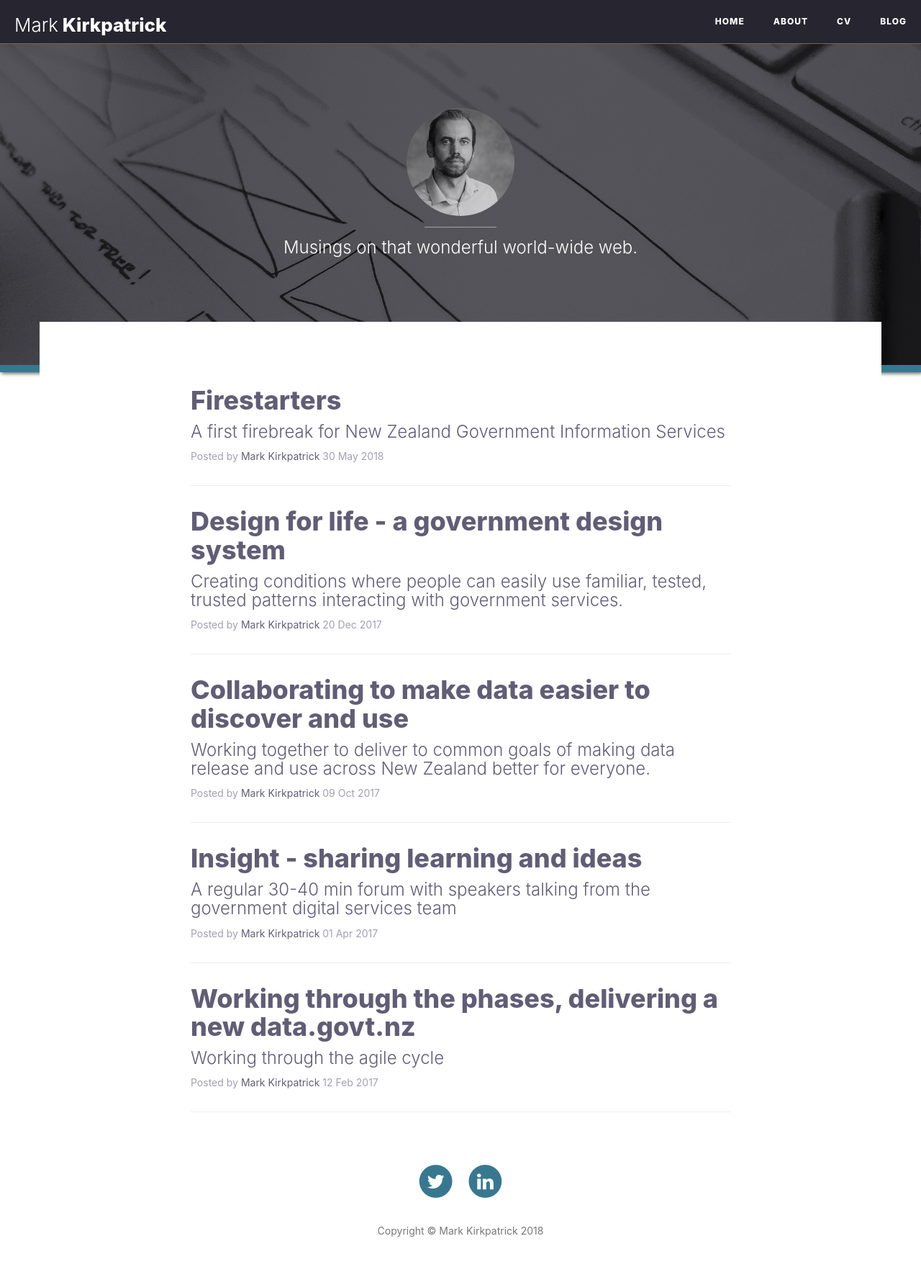
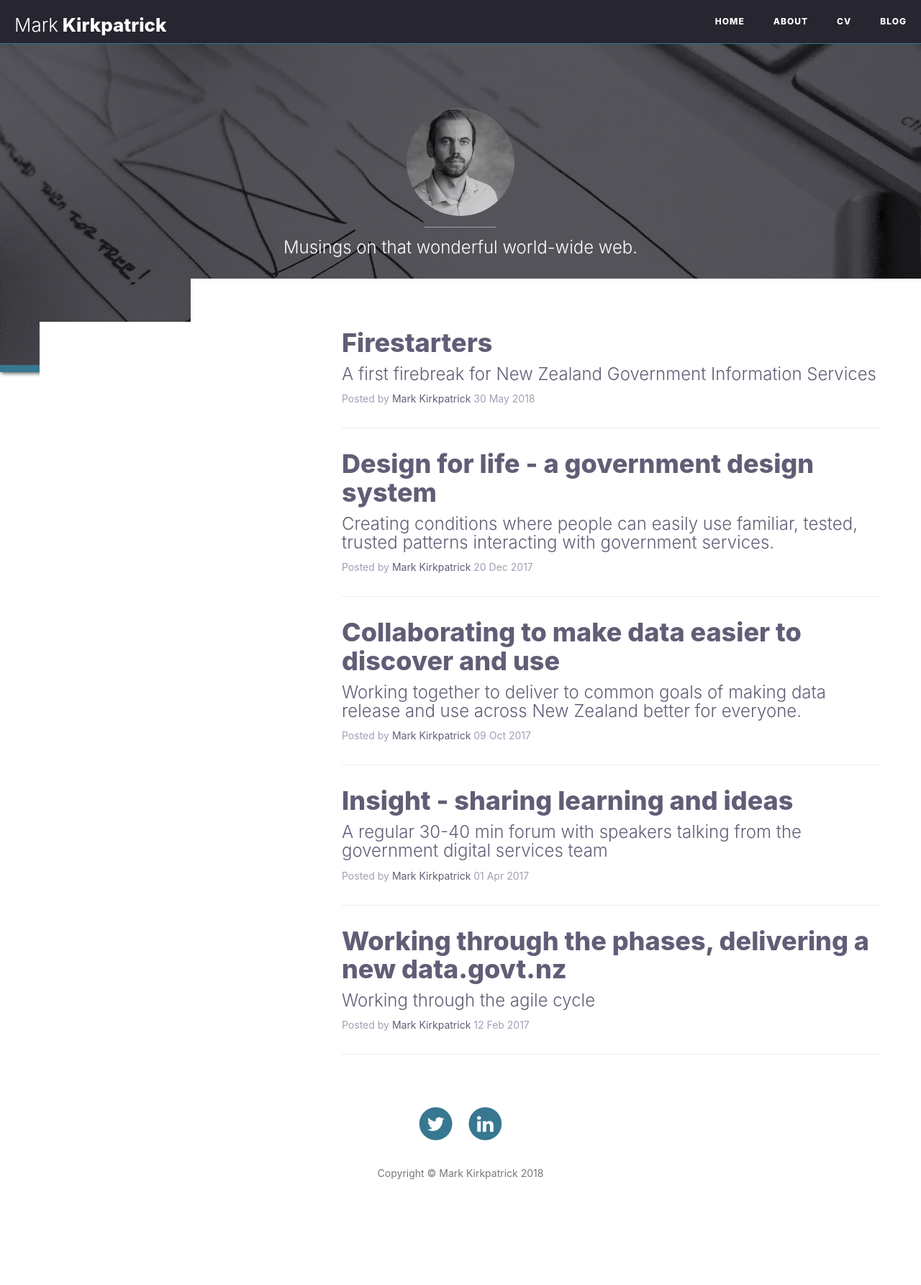
Before and after one commit to mkirkpat/mkirkpat.github.io, a Jekyll site: the page built from index.html, in a window 1280 px wide. Shown: the whole page at 72% size. Built offline with Jekyll 4.4.1, drawn with Linux system fonts in a browser that asks for light colours; nearby versions of some CDN libraries; after the commit the page ends 1705 px from its top, so only the background shows below that.

Commit message:
Update default.html

```diff
--- a/_layouts/default.html
+++ b/_layouts/default.html
@@ -1,5 +1,12 @@
 {% include header.html %}
+    <!-- Main Content -->
+    <div class="container page-content">
+        <div class="row">
+            <div class="col-lg-8 col-lg-offset-2 col-md-10 col-md-offset-1">
 
 			{{ content }}
+            </div>
+        </div>
+    </div>
 
 {% include footer.html %}
```
